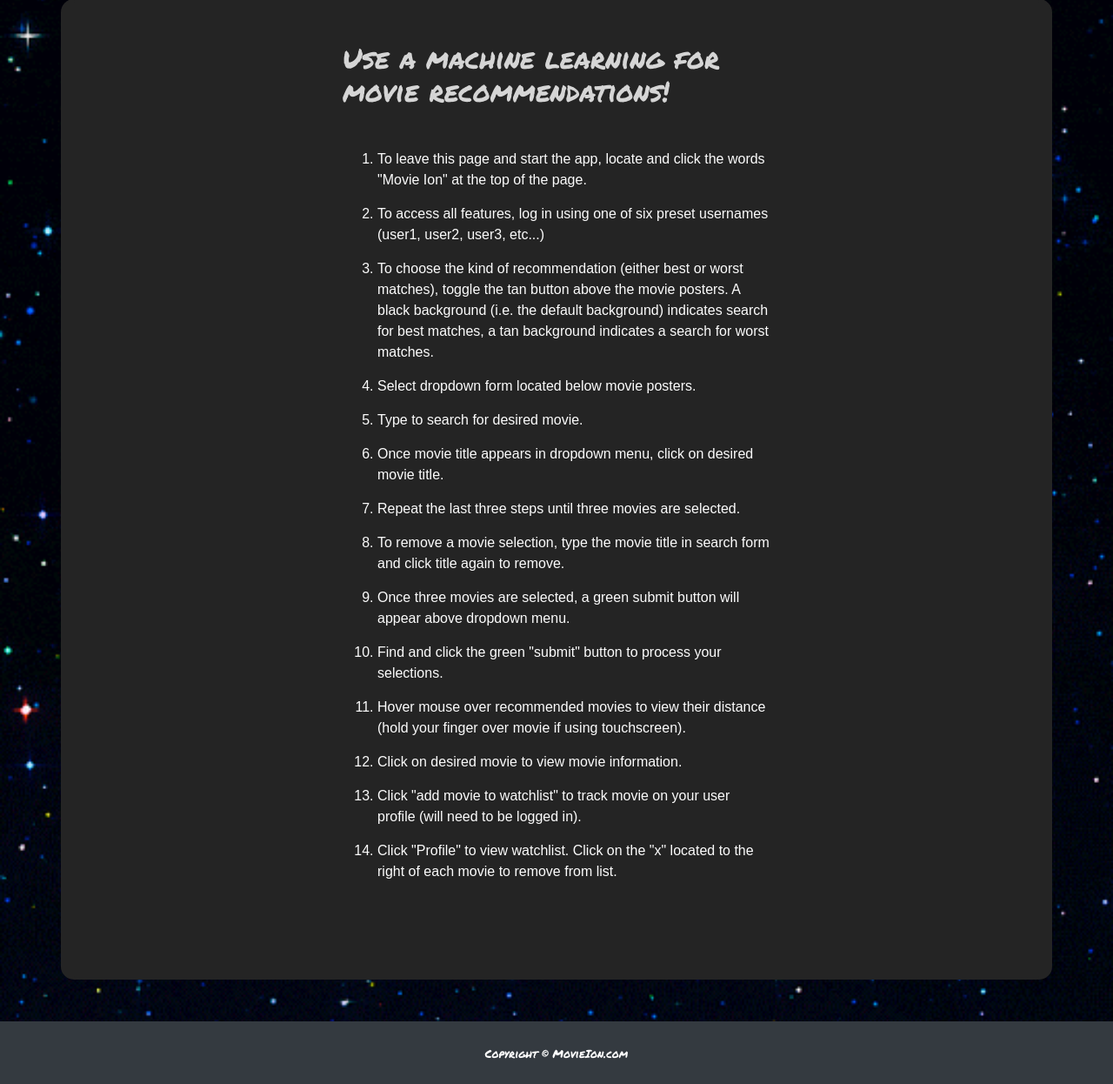
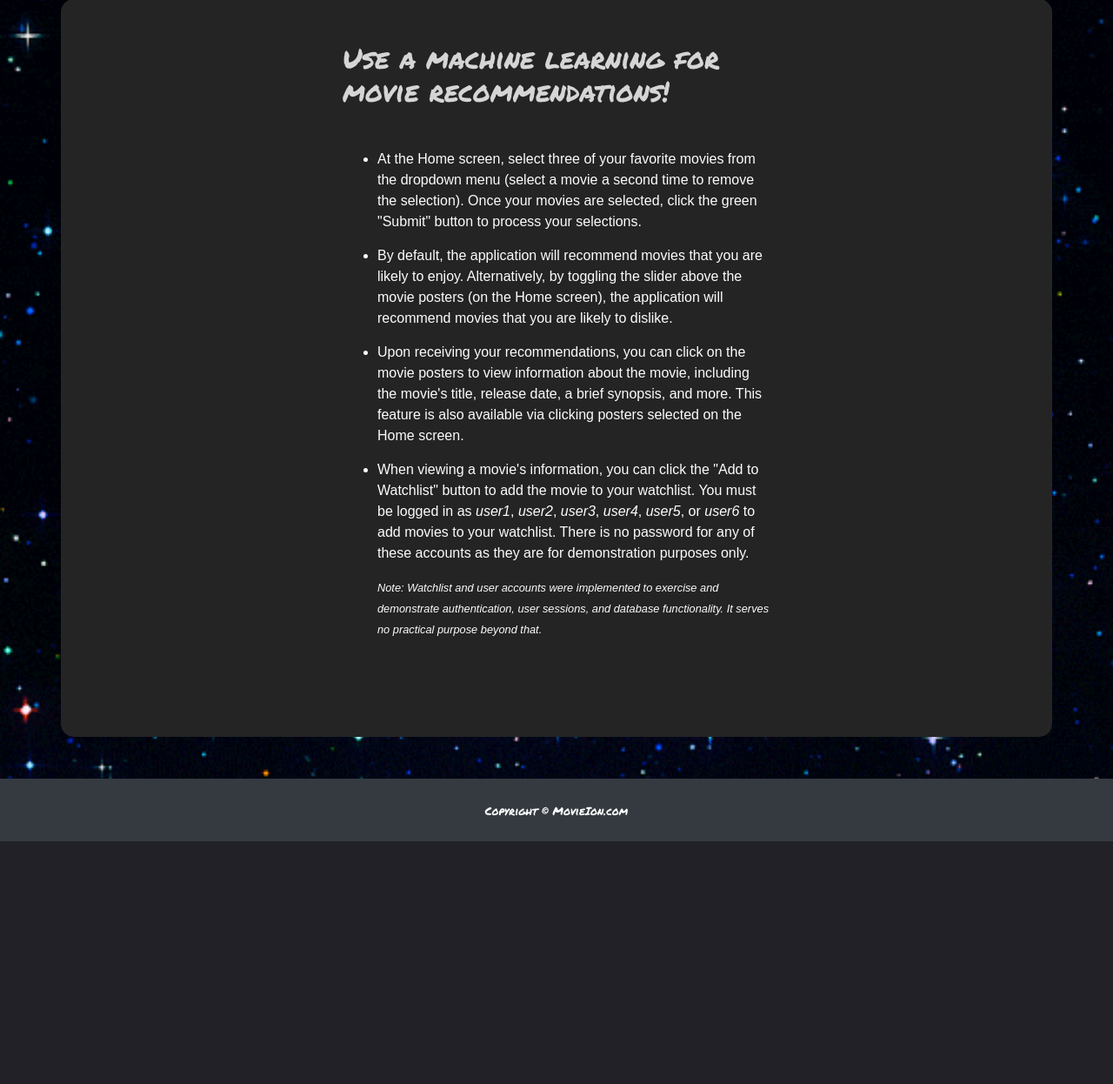
Before and after one commit to theodoremoreland/MovieIon, a Flask app: page /instructions in a window 1280 px wide. Shown: the part 177-1423 px from the top of the page at 87% size. After the commit the page ends 1144 px from the top, so only its background shows below. Run offline with Flask 2, Linux system fonts and the light colour scheme; parts of the project's set-up code (start-up, migrations or seed data) failed here and were passed over; some libraries are stand-ins or nearby versions.

Commit message:
updated style and text for instructions and about

```diff
--- a/application/blueprints/Home/templates/index.html
+++ b/application/blueprints/Home/templates/index.html
@@ -90,7 +90,6 @@
     <img src="../static/images/load3.gif" alt="" />
   </div>
 </div>
-<!-- /.container -->
 
 <script type="text/javascript">
   var all_movies = {{ all_movies | tojson }};
--- a/application/blueprints/Instructions/templates/instructions.html
+++ b/application/blueprints/Instructions/templates/instructions.html
@@ -1,9 +1,4 @@
 {% extends 'base.html' %} {% block content %}
-<style>
-    #a {
-        color: black;
-    }
-</style>
 <div class="container instructions-container">
     <div class="card border-0 shadow my-5">
         <div class="card-body p-5">
@@ -13,56 +8,35 @@
                         Use a machine learning for movie recommendations!
                     </h2>
                     <br />
-                    <ol class="instructions">
+                    <ul class="instructions">
                         <li>
-                            To leave this page and start the app, locate and click the words
-                            "Movie Ion" at the top of the page.
+                            At the Home screen, select three of your favorite movies from the dropdown menu
+                            (select a movie a second time to remove the selection).
+                            Once your movies are selected, click the green "Submit" button to process your selections.
                         </li>
                         <li>
-                            To access all features, log in using one of six preset usernames
-                            (user1, user2, user3, etc...)
+                            By default, the application will recommend movies that you are likely to enjoy.
+                            Alternatively, by toggling the slider above the movie posters (on the Home screen),
+                            the application will recommend movies that you are likely to dislike.
                         </li>
                         <li>
-                            To choose the kind of recommendation (either best or worst
-                            matches), toggle the tan button above the movie posters. A black
-                            background (i.e. the default background) indicates search for best
-                            matches, a tan background indicates a search for worst matches.
-                        </li>
-                        <li>Select dropdown form located below movie posters.</li>
-                        <li>Type to search for desired movie.</li>
-                        <li>
-                            Once movie title appears in dropdown menu, click on desired movie
-                            title.
+                            Upon receiving your recommendations, you can click on the movie posters to view information
+                            about the movie, including the movie's title, release date, a brief synopsis, and more. This
+                            feature is also available via clicking posters selected on the Home screen.
                         </li>
                         <li>
-                            Repeat the last three steps until three movies are selected.
+                            When viewing a movie's information, you can click the "Add to Watchlist" button to add the
+                            movie to your watchlist. You must be logged in as <i>user1</i>, <i>user2</i>, <i>user3</i>,
+                            <i>user4</i>, <i>user5</i>, or <i>user6</i>
+                            to add movies to your watchlist. There is no password for any of these accounts as they are
+                            for
+                            demonstration purposes only.
                         </li>
-                        <li>
-                            To remove a movie selection, type the movie title in search form
-                            and click title again to remove.
-                        </li>
-                        <li>
-                            Once three movies are selected, a green submit button will appear
-                            above dropdown menu.
-                        </li>
-                        <li>
-                            Find and click the green "submit" button to process your
-                            selections.
-                        </li>
-                        <li>
-                            Hover mouse over recommended movies to view their distance (hold
-                            your finger over movie if using touchscreen).
-                        </li>
-                        <li>Click on desired movie to view movie information.</li>
-                        <li>
-                            Click "add movie to watchlist" to track movie on your user profile
-                            (will need to be logged in).
-                        </li>
-                        <li>
-                            Click "Profile" to view watchlist. Click on the "x" located to the
-                            right of each movie to remove from list.
-                        </li>
-                    </ol>
+                        <i><small>Note: Watchlist and user accounts were implemented to exercise and demonstrate
+                                authentication, user sessions, and database functionality. It serves no practical
+                                purpose
+                                beyond that.</small></i>
+                    </ul>
                 </div>
             </div>
         </div>
--- a/application/static/css/style.css
+++ b/application/static/css/style.css
@@ -442,7 +442,7 @@ body {
 
 .repo-links a,
 .repo-links a:visited {
-  color: rgb(252, 252, 252);
+  color: rgb(64, 86, 255);
 }
 
 .repo-links a:hover {
@@ -467,9 +467,10 @@ body {
 }
 
 .about .headshot {
-  width: clamp(100px, 20vw, 150px);
+  width: clamp(85px, 18vw, 140px);
   height: clamp(100px, 20vw, 150px);
   border-radius: 50%;
+  border: 1px solid whitesmoke;
 }
 /* Fallback for Edge
   -------------------------------------------------- */
```
Also changed, not shown: application/blueprints/About/templates/about.html (+9 -7 lines).
